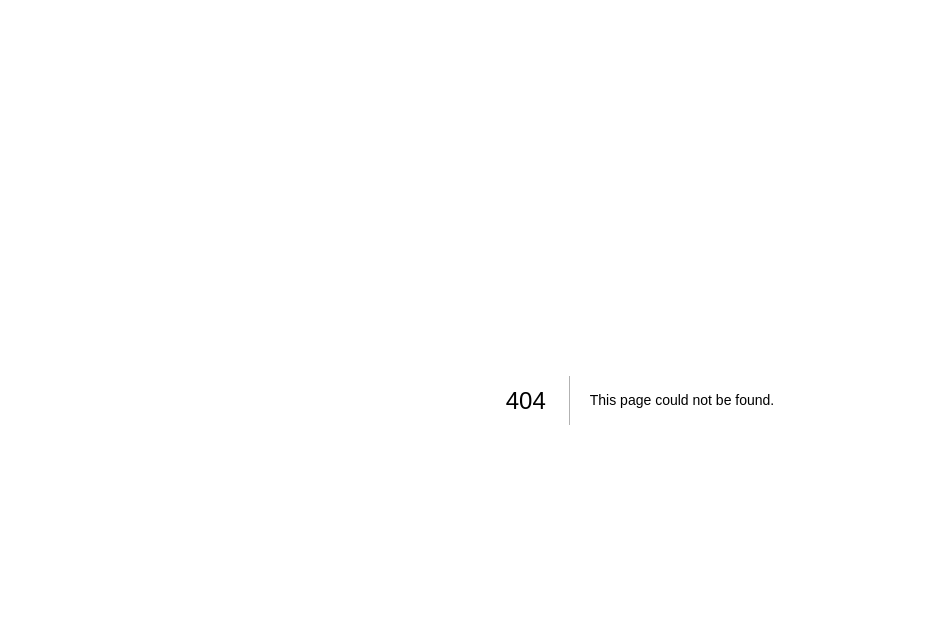
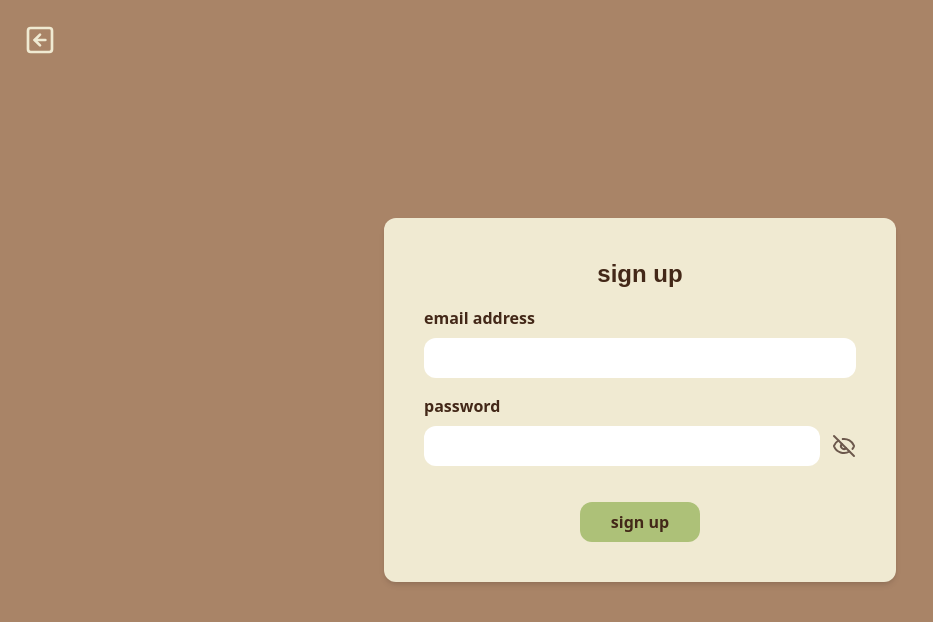
Before and after one commit to amymaney/iced-coffee-ranking-app, a Next.js app: page /pages/signup in a window 1280 px wide. Before the commit this address had no page. Shown: the top 622 px of the page, without its empty margins (0-933 px from the left). Built offline with nearby package versions, Linux system fonts and the light colour scheme.

Commit message:
started database stuff and added google places api to search for cafes

```diff
--- a/src/app/api/auth/signin/page.tsx
+++ b/src/app/api/auth/signin/page.tsx
@@ -36,14 +36,14 @@ export default function SignInPage(){
   };
 
   return(
-    <div className="min-h-screen bg-[#a98467] relative flex flex-col">
+    <div className="min-h-screen bg-[#a98467] flex flex-col items-center justify-center">
       <div className="absolute top-6 left-6 z-10">
         <SquareArrowLeft
           onClick={() => router.push("/")}
           className="cursor-pointer w-8 h-8 text-[#f0ead2]"
         />
       </div>
-      <div className="w-full max-w-lg mx-auto p-10 bg-[#f0ead2] shadow-md mt-30 rounded-xl">
+      <div className="w-full max-w-lg mx-auto p-10 bg-[#f0ead2] shadow-md rounded-xl">
           <h1 className="text-2xl font-bold mb-4 text-center text-[#432818]">sign in</h1>
           <form className="space-y-4" onSubmit={handleSignIn}>
               <div>
@@ -85,9 +85,12 @@ export default function SignInPage(){
 
               </div>
               {error && <p className="text-[#991218] text-center">{error}</p>}
-              <button type="submit" className="bg-[#adc178] text-[#432818] px-4 py-2 font-semibold rounded-xl w-30 ml-37.5 cursor-pointer">
-                sign in
-              </button>
+              <div className="flex justify-center">
+                <button type="submit" className="bg-[#adc178] text-[#432818] px-4 py-2 font-semibold rounded-xl w-30 cursor-pointer">
+                  sign in
+                </button>
+              </div>
+
           </form>
       </div>
     </div>
--- /dev/null
+++ b/src/app/api/auth/signup/route.ts
@@ -0,0 +1,24 @@
+import { NextResponse } from "next/server";
+import { registerUser } from '@/lib/auth';
+
+export async function POST(req: Request){
+    try{
+        const {email, password} = await req.json();
+        console.log("Received sign up request:", email);
+
+        if(!email||!password){
+            return NextResponse.json({error: 'Email and password are required'}, {status:400});
+        }
+
+        const result = await registerUser(email, password);
+
+        if(result.error){
+            return NextResponse.json({error: result.error}, {status:400});
+        }
+
+        return NextResponse.json({message: 'User registered successfully', user: result}, {status:201});
+    } catch(error){
+        console.log('Error in sign up', error);
+        return NextResponse.json({error: 'Internal server error'}, {status: 500});
+    }
+}
--- a/src/app/page.tsx
+++ b/src/app/page.tsx
@@ -10,11 +10,6 @@ import { LogOut } from "lucide-react";
 const Page: React.FC = () => {
   const router = useRouter();
   const { data: session, status } = useSession();
-
-  // If status is "loading", show a loading state
-  if (status === "loading") {
-    return <p>Loading...</p>;
-  }
 
   // If there's no session (i.e., the user is not logged in)
   const isLoggedIn = !!session;
@@ -59,12 +54,21 @@ const Page: React.FC = () => {
 
         {/* Show 'Sign In' button if user is not logged in */}
         {!isLoggedIn && (
-          <button
-            onClick={() => router.push("/api/auth/signin")}
-            className="bg-[#adc178] text-[#432818] px-4 py-2 font-semibold rounded-xl w-60 cursor-pointer block mx-auto mt-3"
-          >
-            sign in
-          </button>
+          <div className="flex flex-row">
+            <button
+              onClick={() => router.push("/api/auth/signin")}
+              className="mr-5 bg-[#adc178] text-[#432818] px-4 py-2 font-semibold rounded-xl w-40 cursor-pointer block mx-auto mt-3"
+            >
+              sign in
+            </button>
+            <button
+              onClick={() => router.push("/pages/signup")}
+              className="ml-5 bg-[#adc178] text-[#432818] px-4 py-2 font-semibold rounded-xl w-40 cursor-pointer block mx-auto mt-3"
+            >
+              sign up
+            </button>
+          </div>
+
         )}
       </div>
 
--- a/src/app/pages/newCoffee/page.tsx
+++ b/src/app/pages/newCoffee/page.tsx
@@ -1,19 +1,33 @@
 "use client";
-import { useState, useEffect } from "react";
+import { useState, useEffect, useRef } from "react";
 import StarRating from "../../components/StarRater";
 import { SquareArrowLeft } from "lucide-react";
 import { useRouter } from "next/navigation";
 import { useSession, signOut } from "next-auth/react";
 import { LogOut } from "lucide-react";
+import { PrismaClient } from "@prisma/client/extension";
+import Head from "next/head";
+
+// const prisma = new PrismaClient();
+
+interface CoffeeData {
+  name: string;
+  price: string;
+  rating: number;
+  shop: string;
+  description: string;
+  image: string;
+}
+
+declare global {
+  interface Window {
+    google: any;
+  }
+}
 
 export default function NewIcedCoffee(){
   const router = useRouter();
     const { data: session, status } = useSession();
-
-    // If status is "loading", show a loading state
-    if (status === "loading") {
-      return <p>Loading...</p>;
-    }
 
     useEffect(() => {
       if (!session) {
@@ -21,7 +35,7 @@ export default function NewIcedCoffee(){
       }
     }, [session, router]);
 
-    const [coffee, setCoffee] = useState({
+    const [coffee, setCoffee] = useState<CoffeeData>({
       name:"",
       price:"",
       rating:0,
@@ -29,6 +43,55 @@ export default function NewIcedCoffee(){
       description:"",
       image:""
     });
+
+    const [searchQuery, setSearchQuery] = useState("");
+    const [places, setPlaces] = useState<{name: string; place_id: string}[]>([]);
+
+    const handleSearch = async (query: string) => {
+      setSearchQuery(query);
+      if(query.length<3) return;
+
+      try{
+        const response = await fetch(
+          `https://places.googleapis.com/v1/places:searchText?key=${process.env.NEXT_PUBLIC_GOOGLE_MAPS_API_KEY}`,
+          {
+            method: "POST",
+            headers: {
+              "Content-Type":"application/json",
+              "X-Goog-Api-Key":process.env.NEXT_PUBLIC_GOOGLE_MAPS_API_KEY!,
+
+              "X-Goog-FieldMask": "places.displayName,places.formattedAddress,places.id",
+            },
+            body: JSON.stringify({
+              textQuery: `${query} coffee, restaurant`,
+              locationBias: {
+                circle: {
+                  center: {
+                    // Restrict to London
+                    latitude: 51.5074,
+                    longitude: -0.1278,
+                  },
+                  radius: 30000,//30km radius around London
+                }
+              }
+            })
+          }
+        );
+
+        const data = await response.json();
+        if(data.places) {
+          setPlaces(
+            data.places.map((place: any) => ({
+              name: place.displayName.text,
+              place_id: place.id,
+              formattedAddress: place.formattedAddress,
+            }))
+          );
+        }
+      } catch(error){
+        console.error("Error fetching places:", error);
+      }
+    };
 
     const handleChange = (e:React.ChangeEvent<HTMLInputElement|HTMLTextAreaElement>) => {
         const {name, value} = e.target;
@@ -49,6 +112,7 @@ export default function NewIcedCoffee(){
         e.preventDefault();
         console.log("coffee",coffee);
 
+
         // Reset after submission
         setCoffee({
             name:"",
@@ -58,9 +122,16 @@ export default function NewIcedCoffee(){
             description:"",
             image:""
         })
-    }
+    };
 
     return(
+      <>
+         <Head>
+          <script
+            src={`https://maps.googleapis.com/maps/api/js?key=AIzaSyC2639TXrML796Unlkddbr78sas1uKRYpA&libraries=places`}
+            async
+          ></script>
+        </Head>
         <div className="min-h-screen bg-[#a98467] relative flex flex-col">
           <div className="flex justify-between items-center mt-4 ml-8 mr-10">
             <div className="text-lg font-bold pr-4 pt-0.25 text-[#f0ead2]">
@@ -79,7 +150,7 @@ export default function NewIcedCoffee(){
             </div>
           </div>
 
-        <div className="w-full max-w-lg mx-auto p-10 bg-[#f0ead2] shadow-md mt-10 rounded-xl">
+          <div className="w-full max-w-lg mx-auto p-10 bg-[#f0ead2] shadow-md mt-10 mb-20 rounded-xl">
             <h1 className="text-2xl font-bold mb-4 text-center text-[#432818]">new iced coffee</h1>
             <form onSubmit={handleSubmit} className="space-y-4">
               <div>
@@ -101,10 +172,24 @@ export default function NewIcedCoffee(){
                   name="shop"
                   className="w-full p-2 bg-white rounded-xl placeholder:text-sm"
                   placeholder="the big bean"
-                value={coffee.shop}
-                onChange={handleChange}
+                  value={searchQuery}
+                  onChange={(e)=>handleSearch(e.target.value)}
                   required
                 />
+                {searchQuery.length!==0 &&(
+                  <ul className="bg-white rounded-xl mt-2 max-h-60 overflow-y-auto custom-scrollbar">
+                    {places.map((place)=>(
+                      <li
+                        key={`${place.place_id}-${place.name}`}
+                        className="p-2 hover:bg-[#dde5b6] cursor-pointer rounded-xl"
+                        onClick={()=>setSearchQuery(place.name)}
+                      >
+                        <div>{place.name}</div>
+                        <div className="text-sm text-gray-600">{place.formattedAddress}</div>
+                      </li>
+                    ))}
+                  </ul>
+                )}
               </div>
               <div>
                 <label className="block text-md font-medium font-semibold text-[#432818] mb-2">price</label>
@@ -142,8 +227,8 @@ export default function NewIcedCoffee(){
               </button>
             </form>
           </div>
-
         </div>
+      </>
 
     )
 }
--- /dev/null
+++ b/src/app/pages/signup/page.tsx
@@ -0,0 +1,113 @@
+"use client";
+import { FormEvent, useState, ChangeEvent } from "react";
+import { SquareArrowLeft, Eye, EyeOff } from "lucide-react";
+import { useRouter } from "next/navigation";
+
+export default function SignUpPage() {
+  const router = useRouter();
+  const [email, setEmail] = useState<string>("");
+  const [password, setPassword] = useState<string>("");
+  const [error, setError] = useState<string>("");
+  const [waitMsg, setWaitMsg] = useState<string>("");
+  const [showPassword, setShowPassword] = useState<boolean>(false);
+  const [passwordValid, setPasswordValid] = useState<boolean>(true);
+
+// Regex for password validation
+const passwordRules = /^(?=.*[a-z])(?=.*[A-Z])(?=.*\d)[A-Za-z\d@$!%*?&]{8,}$/;
+
+  const handleSignUp = async (e: FormEvent<HTMLFormElement>) => {
+    e.preventDefault();
+    setError("");
+
+    // Check if the password is valid according to the regex
+    if (!passwordRules.test(password)) {
+        setPasswordValid(false);
+        return;
+    }
+
+    setWaitMsg("Please wait...");
+
+    const res = await fetch("/api/auth/signup", {
+      method: "POST",
+      headers: { "Content-Type": "application/json" },
+      body: JSON.stringify({ email, password }),
+    });
+
+    const data = await res.json();
+    setWaitMsg("");
+    if (res.ok) {
+        setWaitMsg("Registration successful, redirecting to sign in page...");
+        setTimeout(() => router.push("/api/auth/signin"), 2000);
+    } else {
+        setError(data.error || "Sign-up failed");
+    }
+  };
+
+    // Handle input changes for email and password
+    const handleEmailChange = (e: ChangeEvent<HTMLInputElement>) => setEmail(e.target.value);
+    const handlePasswordChange = (e: ChangeEvent<HTMLInputElement>) =>{
+        setPasswordValid(true);
+        setPassword(e.target.value)
+    }
+
+  return (
+    <div className="min-h-screen bg-[#a98467] flex flex-col items-center justify-center">
+      <div className="absolute top-6 left-6 z-10">
+        <SquareArrowLeft
+          onClick={() => router.push("/")}
+          className="cursor-pointer w-8 h-8 text-[#f0ead2]"
+        />
+      </div>
+      <div className="w-full max-w-lg mx-auto p-10 bg-[#f0ead2] shadow-md rounded-xl">
+        <h1 className="text-2xl font-bold mb-4 text-center text-[#432818]">sign up</h1>
+        <form className="space-y-4" onSubmit={handleSignUp}>
+          <div>
+            <label className="block text-md font-semibold text-[#432818] mb-2">email address</label>
+            <input
+              type="email"
+              className="w-full p-2 rounded-xl bg-white placeholder:text-sm"
+              onChange={handleEmailChange}
+              value={email}
+              required
+            />
+          </div>
+          <div>
+            <label className="block text-md font-semibold text-[#432818] mb-2">password</label>
+            <div className="flex items-center">
+              <input
+                type={showPassword ? "text" : "password"}
+                className="w-full p-2 rounded-xl bg-white placeholder:text-sm"
+                value={password}
+                onChange={handlePasswordChange}
+                required
+              />
+              <button
+                type="button"
+                onClick={() => setShowPassword(!showPassword)}
+                className="text-[#6c584c] pl-3 cursor-pointer"
+              >
+                {showPassword ? <Eye className="w-6 h-6" /> : <EyeOff className="w-6 h-6" />}
+              </button>
+            </div>
+          </div>
+            {!waitMsg && passwordValid &&<div className="h-1"></div>}
+            {!passwordValid && (
+                <p className="text-[#991218] text-center font-semibold">
+                    Password must be at least 8 characters long, contain at least one uppercase letter, one lowercase letter, and one number.
+                </p>
+            )}
+            {error && <p className="text-[#991218] text-center font-semibold">{error}</p>}
+            {waitMsg &&<p className="text-center text-[#656d4a] font-semibol">{waitMsg}</p>}
+            <div className="flex justify-center">
+                <button
+                type="submit"
+                className="bg-[#adc178] text-[#432818] px-4 py-2 font-semibold rounded-xl w-30 cursor-pointer"
+                >
+                sign up
+                </button>
+            </div>
+        </form>
+      </div>
+    </div>
+  );
+}
--- a/src/app/styles/globals.css
+++ b/src/app/styles/globals.css
@@ -15,3 +15,21 @@
 h1, h2 {
   font-family: 'Big Shoulders', sans-serif;
 }
+
+
+/* For webkit browsers like Chrome and Safari */
+.custom-scrollbar::-webkit-scrollbar {
+  width: 12px; /* Set the width of the scrollbar */
+  height: 12px; /* Set the height for horizontal scrollbar */
+}
+
+.custom-scrollbar::-webkit-scrollbar-thumb {
+  background-color: rgba(0, 0, 0, 0.2); /* Scrollbar thumb color */
+  border-radius: 10px; /* Make the scrollbar thumb rounded */
+  border: 3px solid rgb(174, 173, 173);
+}
+
+.custom-scrollbar::-webkit-scrollbar-track {
+  background: rgb(224, 224, 224); /* Track color */
+  border-radius: 5px; /* Make the scrollbar track rounded */
+}
--- /dev/null
+++ b/src/global.d.ts
@@ -0,0 +1,8 @@
+// src/global.d.ts
+export {};
+
+declare global {
+  interface Window {
+    google: typeof google;
+  }
+}
--- a/src/lib/auth.ts
+++ b/src/lib/auth.ts
@@ -17,3 +17,31 @@ export async function authenticateUser(email: string, password: string) {
 
   return null;  // If no user or incorrect password
 }
+
+export async function registerUser(email: string, password: string){
+  try{
+    console.log("Checking if user already exists...");
+    const existingUser = await prisma.users.findUnique({
+      where: {email},
+    });
+
+    if(existingUser){
+      console.log("User already exists:", existingUser);
+      return {error:"User already exists"};
+    }
+
+    console.log("Creating new user");
+    const newUser = await prisma.users.create({
+      data:{
+        email,
+        password
+      }
+    });
+
+    console.log("New user created:", newUser);
+    return {id:newUser.id, email:newUser.email};
+  } catch(error){
+    console.log("Error registering user:", error);
+    return {error:"Registration failed"};
+  }
+}
```
Also changed, not shown: 2 other files (tests, documents, lock files or other folders). Lines whose indentation alone changed are shown as unchanged.
